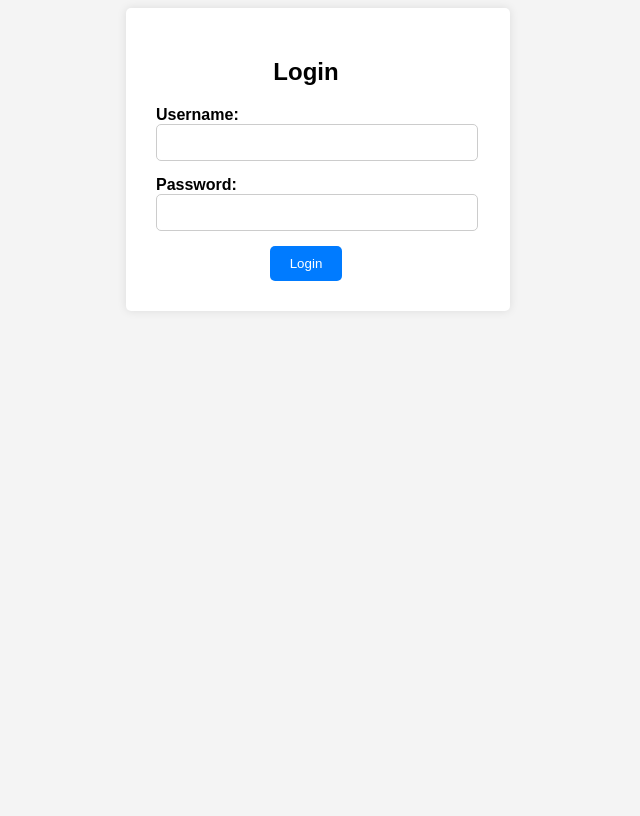
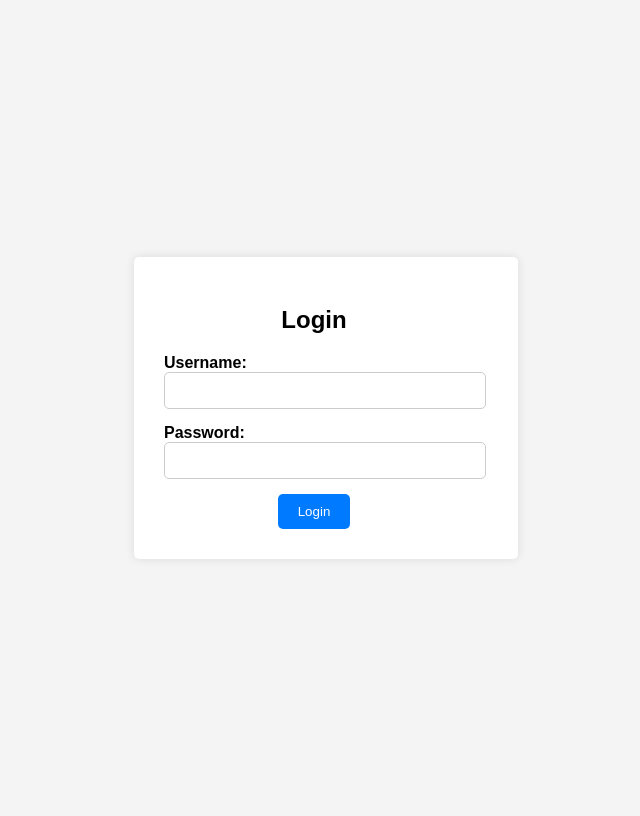
Before and after one commit to JohnMatthewTizon/Inventory-System-project-in-S.I.A, a PHP site: page /Login.html in a window 1280 px wide. Shown: the whole page, without its empty margins (322-962 px from the left). Before the commit the page ends 281 px from the top, so only its background shows below. Run offline with PHP 8.4, Linux system fonts and the light colour scheme.

Commit message:
Update to center the form

```diff
--- a/Login.css
+++ b/Login.css
@@ -1,6 +1,11 @@
 body {
     font-family: Arial, sans-serif;
     background-color: #f4f4f4;
+    height: 100vh;
+    width: 100vw;
+    display: grid;
+    justify-content: center;
+    align-items: center;
 }
 .login-container {
     width: 300px;
```
